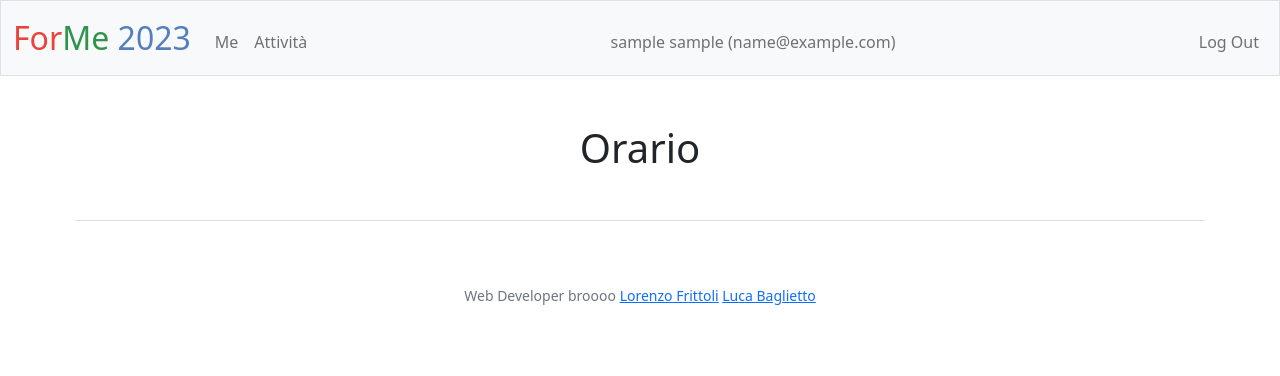
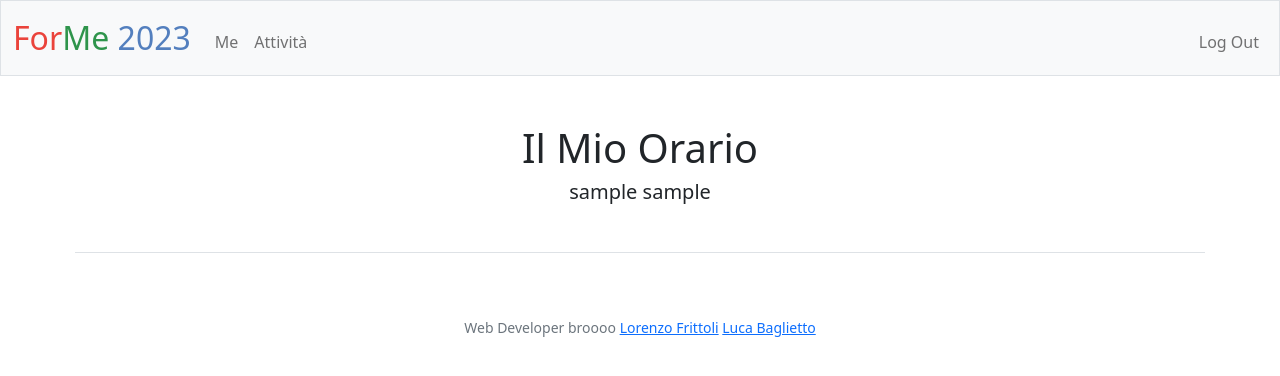
Before and after one commit to lorenzo-frittoli/forme-website, a Flask app: page /me in a window 1280 px wide. Shown: the top 376 px of the page. Run offline with Flask 3, Linux system fonts and the light colour scheme; the visitor is signed in with stand-in values (Sample User, id 1); data comes from the database, SQL or seed files in the repository; data that the repository does not hold is empty; parts of the project's set-up code (start-up, migrations or seed data) failed here and were passed over.

Commit message:
Removed user info from navbar. Added name & surname to /me.

```diff
--- a/app.py
+++ b/app.py
@@ -371,6 +371,7 @@ def me():
 @app.route("/admin", methods=["GET", "POST"])
 @admin_required
 def admin():
+    """Admin page"""
     # On get
     if request.method == "GET":
         return render_template("admin_auth.html")
--- a/helpers.py
+++ b/helpers.py
@@ -22,8 +22,6 @@ def apology(message, code=400):
 def login_required(f):
     """
     Decorate routes to require login.
-
-    http://flask.pocoo.org/docs/0.12/patterns/viewdecorators/
     """
     @wraps(f)
     def decorated_function(*args, **kwargs):
--- a/templates/layout.html
+++ b/templates/layout.html
@@ -35,9 +35,6 @@
                             <li class="nav-item"><a class="nav-link" href="/me">Me</a></li>
                             <li class="nav-item"><a class="nav-link" href="/activities">Attività</a></li>
                         </ul>
-                        <span class="navbar-text mt-2">
-                            {{ session["user_name"] }} {{ session["user_surname"] }} ({{ session["user_email"] }})
-                        </span>
                         <ul class="navbar-nav ms-auto mt-2">
                             <li class="nav-item"><a class="nav-link" href="/logout">Log Out</a></li>
                         </ul>
--- a/templates/me.html
+++ b/templates/me.html
@@ -31,7 +31,8 @@
     </script>
 
     <h3 class="warning">CI SONO POSTI NON PRENOTATI</h3>
-    <h1>Orario</h1>
+    <h1>Il Mio Orario</h1>
+    <h5>{{ session["user_name"] }} {{ session["user_surname"] }}</h5>
     <div class="mb-3" style="margin: 2rem 5%;">
         <table class="table table-striped">
             <thead>
```
